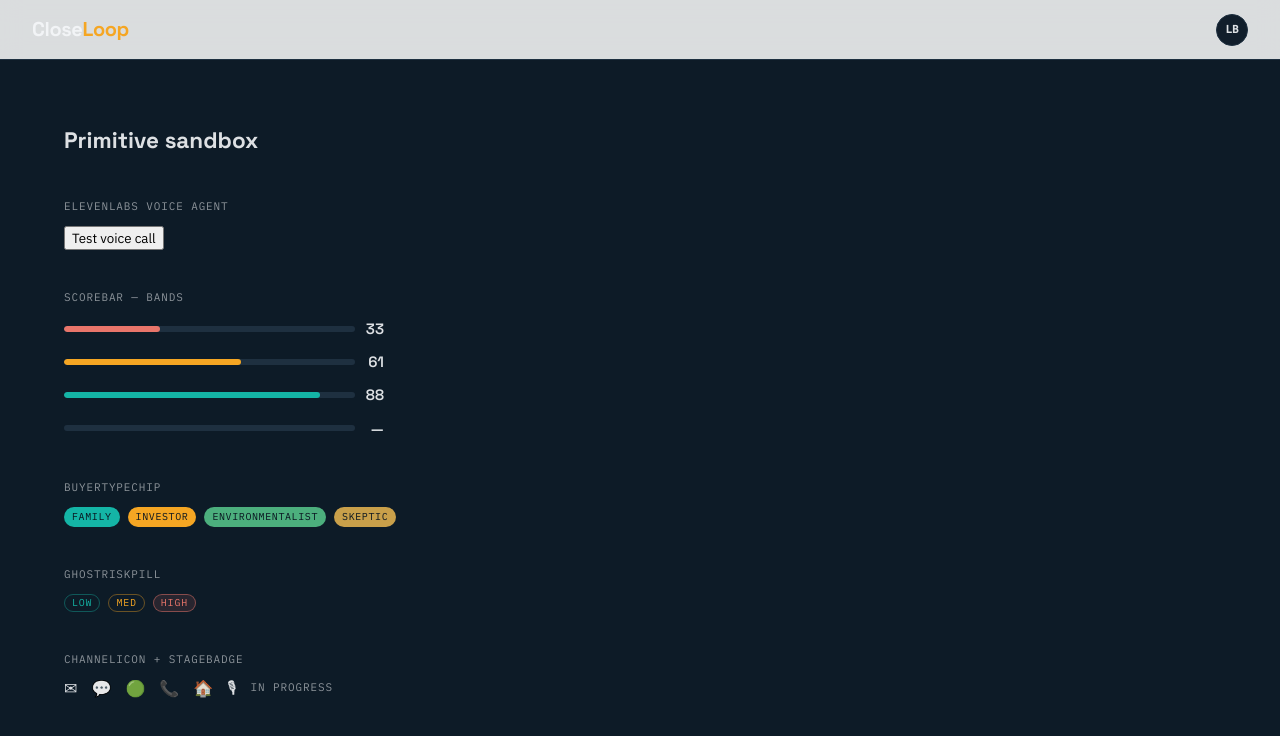
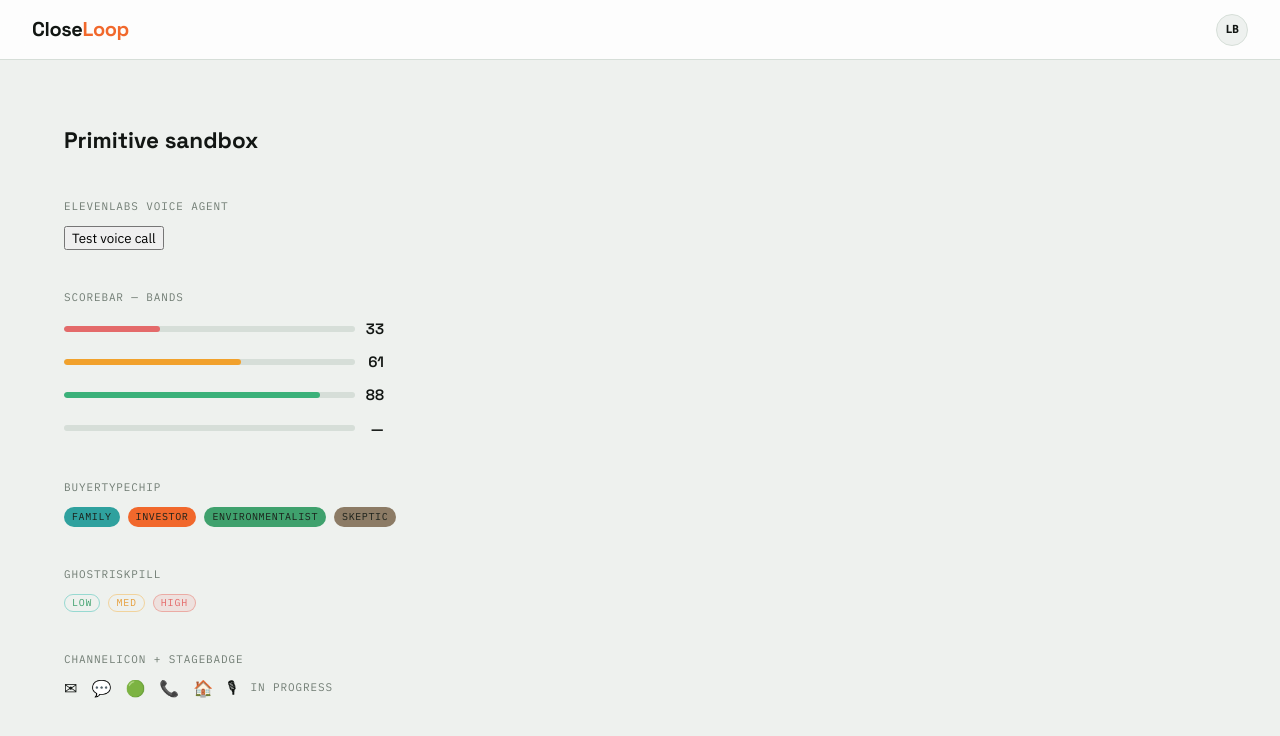
Before and after one commit to kerandia/closeloop, a React (Vite) app in the folder frontend/: page /sandbox in a window 1280 px wide. Shown: the top 736 px of the page. Built offline with nearby package versions, Linux system fonts and the light colour scheme; no server answers.

Commit message:
style: unify outer page background with light panel theme
- Update --bg-sage from #798075 to a soft greige-grey #eef1ee
- Update --bg-sage-dark to #cad2ca to maintain border depth and outline focus states
- Reduces contrast clash between dark canvas background and bright cards

```diff
--- a/frontend/src/styles/tokens.css
+++ b/frontend/src/styles/tokens.css
@@ -3,48 +3,53 @@
 @import url('https://fonts.googleapis.com/css2?family=Space+Grotesk:wght@400;500;600;700&family=IBM+Plex+Sans:ital,wght@0,400;0,500;1,400&family=IBM+Plex+Mono:wght@400;500&display=swap');
 
 :root {
-  /* brand */
-  --ink: #0d1b27;
-  --ink-900: #0a1520;
-  --ink-800: #111e2b;
-  --ink-700: #1e3040;
-  --ink-600: #2a4256;
-  --solar: #f5a623;
-  --flux: #14b5a6;
-  --paper: #f4f6f8;
-  --white: #ffffff;
+  /* brand & theme colors */
+  --bg-sage: #eef1ee;               /* Outer page background (sage green) */
+  --bg-sage-dark: #cad2ca;          /* Deeper sage green accent */
+  --ink: var(--bg-sage);
+  --ink-900: #1b201a;               /* Dark charcoal-green for headers */
+  --ink-800: #eef1ef;               /* Hover background (very soft grey) */
+  --ink-700: #d6ded8;               /* Subtle border lines */
+  --ink-600: #525d55;               /* Medium labels/icons */
+  --solar: #f1682c;                 /* Brand vibrant orange */
+  --flux: #3ab179;                  /* Brand vibrant green */
+  --paper: #f6f8f6;                 /* Canvas background (clean greige/off-white) */
+  --white: #ffffff;                 /* Row cards and detail boxes background */
 
-  /* ink opacities on dark ground (text is paper-ish) */
-  --paper-90: rgba(244, 246, 248, 0.9);
-  --paper-60: rgba(244, 246, 248, 0.6);
-  --paper-40: rgba(244, 246, 248, 0.55); /* a11y: 0.4 was 3.57:1 on --ink (fails AA); 0.55 ~4.6:1 */
-  --paper-25: rgba(244, 246, 248, 0.25);
+  /* light theme typography/ink opacities */
+  --paper-90: #121613;              /* Primary text (dark charcoal) */
+  --paper-60: #49544c;              /* Secondary text (medium charcoal) */
+  --paper-40: #717d74;              /* Muted text and labels */
+  --paper-25: rgba(0, 0, 0, 0.07);  /* Soft borders / line dividers */
 
   /* deal-score bands: cold 0–39 · cool 40–59 · warm 60–79 · hot 80–100 */
-  --band-cold: #e8756a;
-  --band-cool: #e8a838;
-  --band-warm: #f5a623;
-  --band-hot: #14b5a6;
+  --band-cold: #e46a6a;
+  --band-cool: #e69f3d;
+  --band-warm: #f1a12c;
+  --band-hot: #3ab179;
   --band-unknown: var(--ink-700);
 
   /* buyer types */
-  --bt-family: var(--flux);
+  --bt-family: #2fa19e;
   --bt-investor: var(--solar);
-  --bt-environmentalist: #4caf7d;
-  --bt-skeptic: #c9a04a;
+  --bt-environmentalist: #3fa16d;
+  --bt-skeptic: #8c7b65;
 
   /* ghost risk */
-  --risk-low: var(--flux);
-  --risk-medium: var(--solar);
-  --risk-high: var(--band-cold);
+  --risk-low: #3fa16d;
+  --risk-medium: #e69f3d;
+  --risk-high: #e46a6a;
 
   /* fonts */
   --font-head: 'Space Grotesk', system-ui, sans-serif;
   --font-body: 'IBM Plex Sans', system-ui, sans-serif;
   --font-mono: 'IBM Plex Mono', ui-monospace, monospace;
 
-  --radius: 8px;
-  --radius-sm: 4px;
+  --radius: 12px;
+  --radius-sm: 6px;
+  --radius-lg: 24px;
+  --shadow-soft: 0 4px 20px rgba(0, 0, 0, 0.03), 0 1px 2px rgba(0, 0, 0, 0.02);
+  --shadow-hover: 0 10px 30px rgba(0, 0, 0, 0.06), 0 2px 4px rgba(0, 0, 0, 0.02);
 }
 
 * { box-sizing: border-box; }
```
